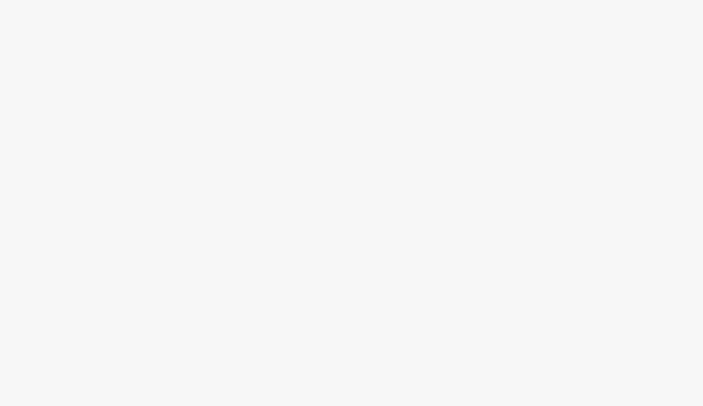
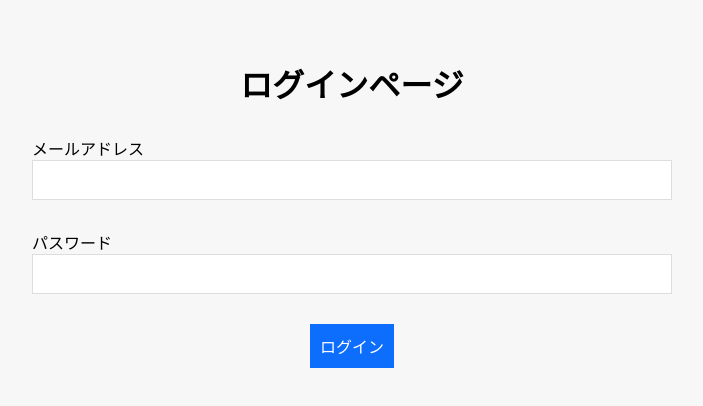
Before and after one commit to takuya2222/reacthomework3, a React (Create React App) app: page /login in a window 1280 px wide. Before the commit this address had no page. Shown: the top 406 px of the page, without its empty margins (288-991 px from the left). Built offline with nearby package versions, Linux system fonts and the light colour scheme.

Commit message:
ログイン機能実装

```diff
--- a/src/App.js
+++ b/src/App.js
@@ -1,8 +1,7 @@
 import React from "react";
 import { BrowserRouter, Route, Routes } from "react-router-dom";
 import Register from "./Register";
-// import Login from "./Login";
-// import Mypage from "./Mypage";
+import Login from "./Login";
 
 const App = () => {
   return (
@@ -10,8 +9,7 @@ const App = () => {
       <BrowserRouter>
         <Routes>
           <Route path={`/register/`} element={<Register />} />
-          {/* <Route path={`/login/`} element={<Login />} /> */}
-          {/* <Route path={`/`} element={<Mypage />} /> */}
+          <Route path={`/login/`} element={<Login />} />
         </Routes>
       </BrowserRouter>
     </div>
--- a/src/FirebaseConfig.js
+++ b/src/FirebaseConfig.js
@@ -1,5 +1,4 @@
 import { initializeApp } from "firebase/app";
-// import { getAnalytics } from "firebase/analytics";
 import { getAuth } from "firebase/auth";
 
 const firebaseConfig = {
@@ -12,7 +11,5 @@ const firebaseConfig = {
   measurementId: "G-DGE1FDTQ33",
 };
 
-// Initialize Firebase
 const app = initializeApp(firebaseConfig);
-// const analytics = getAnalytics(app);
 export const auth = getAuth(app);
--- /dev/null
+++ b/src/Login.js
@@ -0,0 +1,35 @@
+import React, { useState } from "react";
+
+const Login = () => {
+  const [loginEmail, setLoginEmail] = useState("");
+  const [loginPassword, setLoginPassword] = useState("");
+
+  return (
+    <>
+      <h1>ログインページ</h1>
+      <form>
+        <div>
+          <label>メールアドレス</label>
+          <input
+            name="email"
+            type="email"
+            value={loginEmail}
+            onChange={(e) => setLoginEmail(e.target.value)}
+          />
+        </div>
+        <div>
+          <label>パスワード</label>
+          <input
+            name="password"
+            type="password"
+            value={loginPassword}
+            onChange={(e) => setLoginPassword(e.target.value)}
+          />
+        </div>
+        <button>ログイン</button>
+      </form>
+    </>
+  );
+};
+
+export default Login;
```
